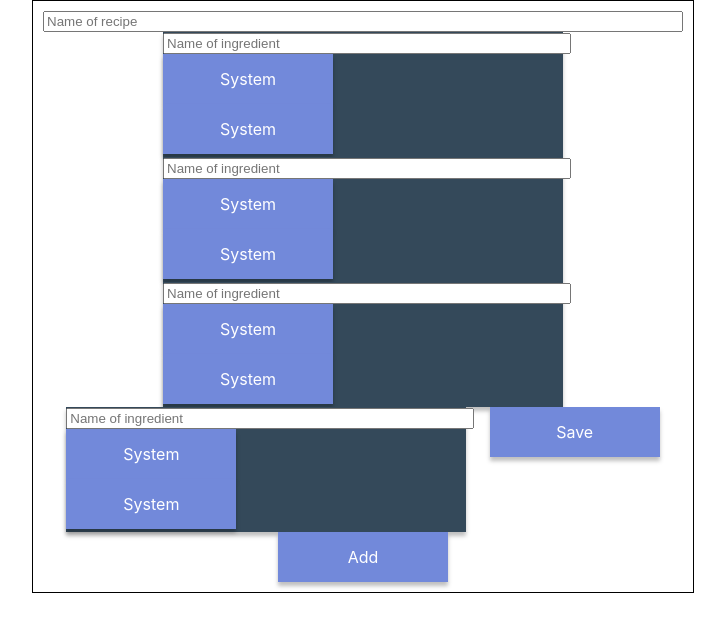
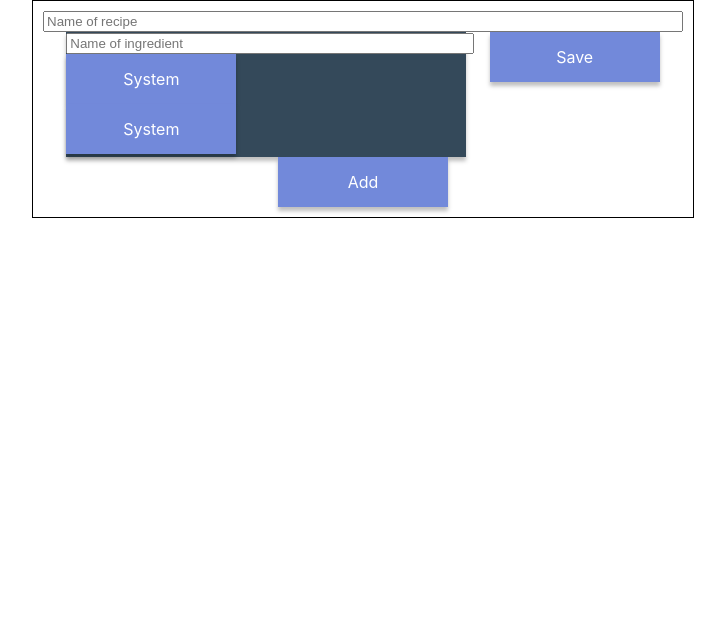
Before and after one commit to RobotGandhi/TNM040-projekt, a React (Create React App) app in the folder projekt/: page /steptwo/1/1/1 in a window 1280 px wide. Shown: the top 632 px of the page, without its empty margins (277-1002 px from the left). Built offline with nearby package versions, Linux system fonts and the light colour scheme.

Commit message:
Update App.js
New recipee tabb 1 och tabb 2, där ingredienser kan läggas till genom knappen add

```diff
--- a/projekt/src/App.js
+++ b/projekt/src/App.js
@@ -1,4 +1,4 @@
-import React from 'react';
+import React, { useState } from 'react';
 import { BrowserRouter as Router, Switch, Route, Link } from "react-router-dom";
 
 import './App.css';
@@ -13,7 +13,7 @@ function App() {
     <div className="App">
       <Router>
         <Switch>
-
+          {/**/}
           <Route path="/steptwo"><NewRecipeStep2/> </Route>
           <Route path="/"><NewRecipeStep1/>
           </Route>
@@ -25,17 +25,32 @@ function App() {
   );
 }
 function NewRecipeStep2(){
+  console.log("hejsansasan");
+  const [howManyIngredients, setHowManyIngredients ] = useState(1);
+
+  let ingredientsarray=[];/*
+  let temp= [];
+  ingredientsarray.push(" ");
+
+*/
+for( let i = 0; i < howManyIngredients; i++ ){
+
+ingredientsarray.push(" ");
+}
+let temp = ingredientsarray.map((x,idx) => <Ingredient key = {idx}/> );
+
+
 
   return(
     <div className = "main">
       <Textfieldrecipe/>
-      <Ingredient/>
-      <Ingredient/>
-      <Ingredient/>
-      <Ingredient/>
+
+      {temp}
+
+
 
       <div className = "knapp"> Save </div>
-      <div className = "knapp"> Add </div>
+      <div onClick = {() => setHowManyIngredients(howManyIngredients + 1)} className = "knapp"> Add </div>
     </div>
     );
 }
@@ -48,21 +63,27 @@ function NewRecipeStep1(){
 <Textfieldrecipe/>
 <p> From </p> <div className = "knapp"> System </div>
    <p> To </p> <div className = "knapp"> System </div>
-   <Link to="/steptwo"><div className = "knapp">   Create </div></Link>   </div>
+   <Link to="/steptwo" ><div className = "knapp">   Create </div></Link>   </div>
 
 </div>
     )
 }
 
 
+
 function Ingredient(){
+
   return(
+
+
+
     <div className="ingredientBox">
     <Textfieldingredient/>
     <div className = "knapp"> System </div>
     <div className = "knapp"> System </div>
     </div>
     )
+
 }
 
 
```
